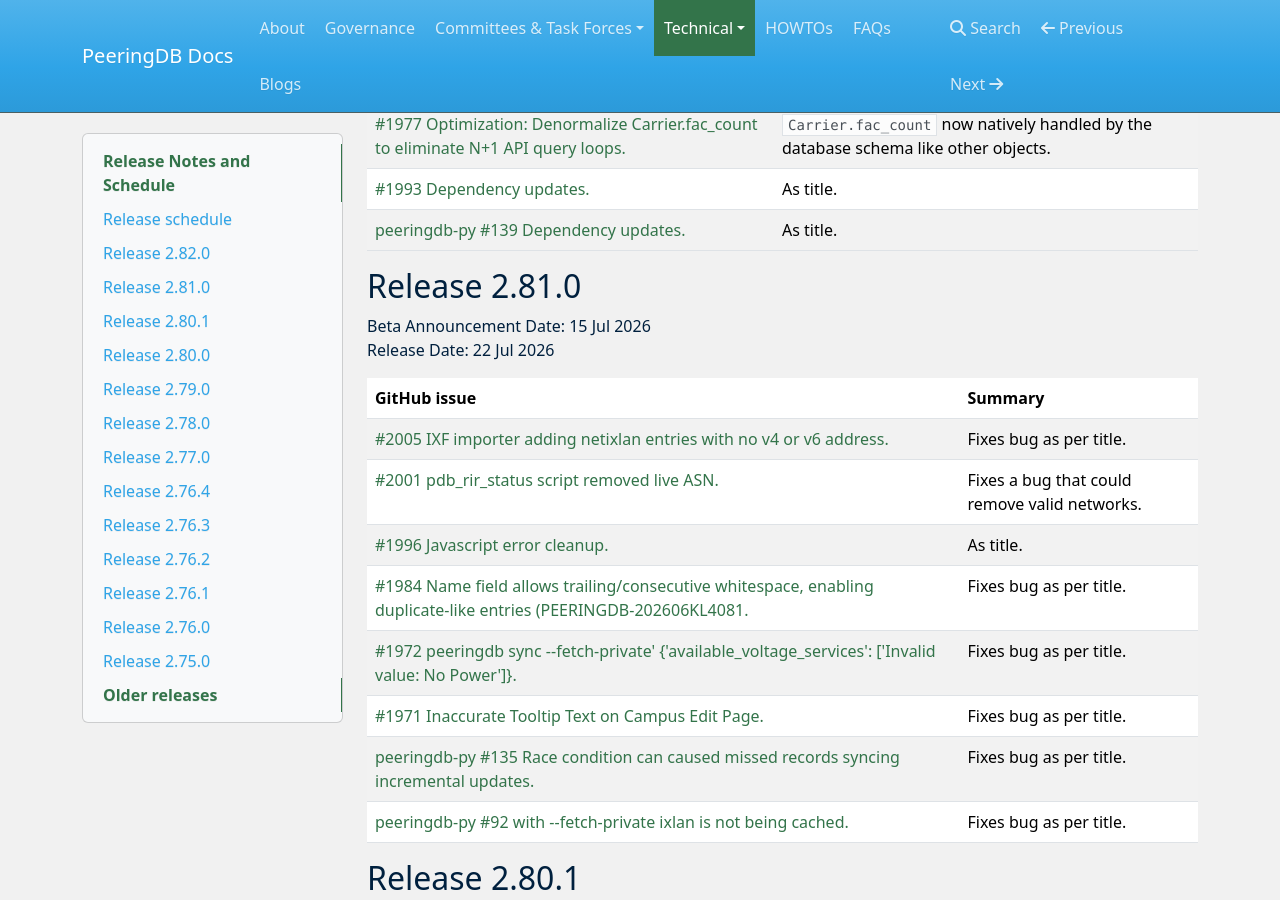
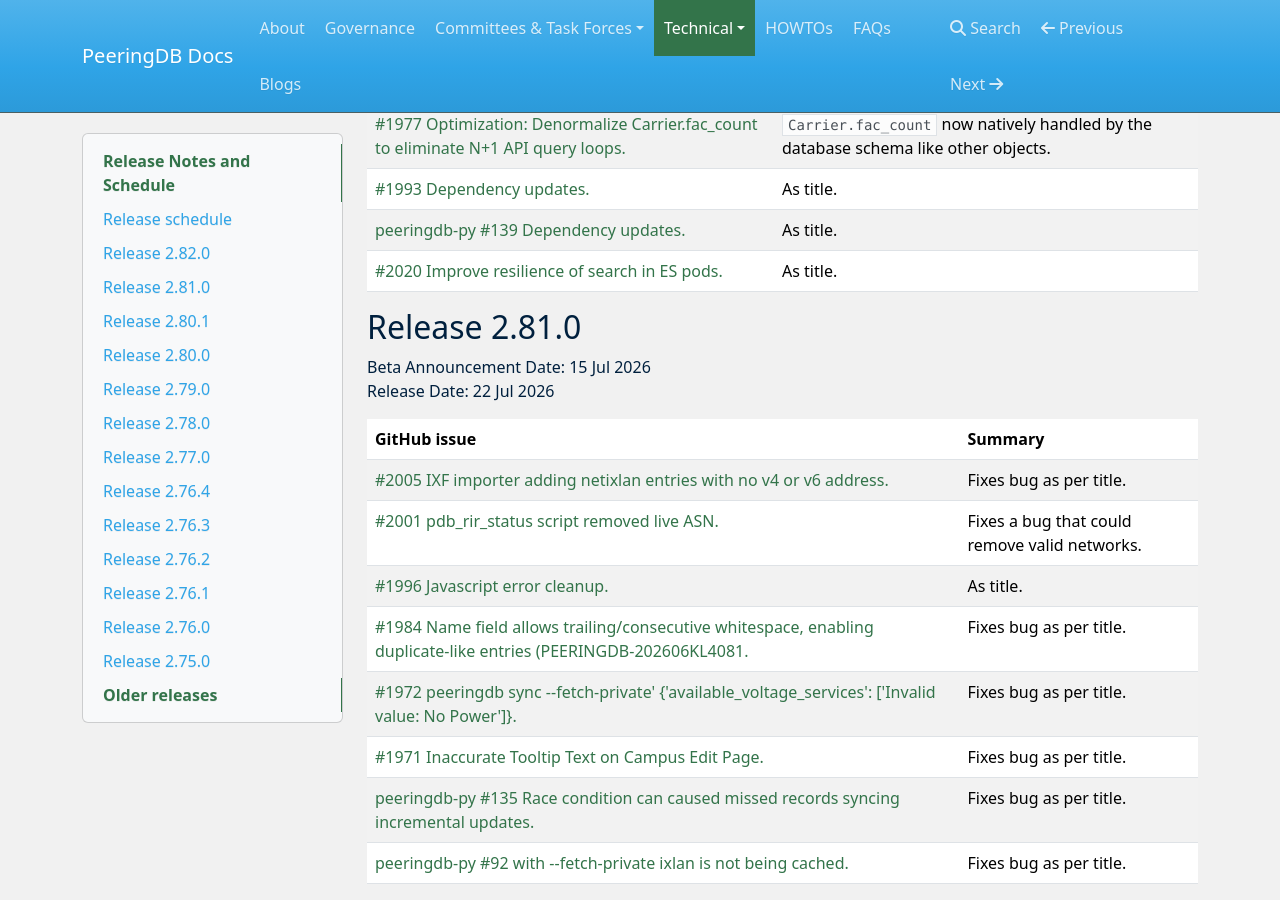
Before and after one commit to peeringdb/docs, an MkDocs documentation site: the page built from docs/release_notes/index.md, in a window 1280 px wide and 900 px high, scrolled down 1031 px. Built offline with MkDocs 1.6.1, drawn with Linux system fonts in a browser that asks for light colours; nearby versions of some CDN libraries.

Commit message:
Added #2020 to 2.82.0 release notes

```diff
--- a/docs/release_notes/index.md
+++ b/docs/release_notes/index.md
@@ -33,6 +33,7 @@
 | [#1977 Optimization: Denormalize Carrier.fac_count to eliminate N+1 API query loops.](https://github.com/peeringdb/peeringdb/pull/1977) | `Carrier.fac_count` now natively handled by the database schema like other objects.|
 | [#1993 Dependency updates.](https://github.com/peeringdb/peeringdb/issues/1993) | As title.|
 | [peeringdb-py #139 Dependency updates.](https://github.com/peeringdb/peeringdb-py/issues/139) | As title.|
+| [#2020 Improve resilience of search in ES pods.](https://github.com/peeringdb/peeringdb/issues/2020) | As title.|
 
 ## Release 2.81.0
 
```
